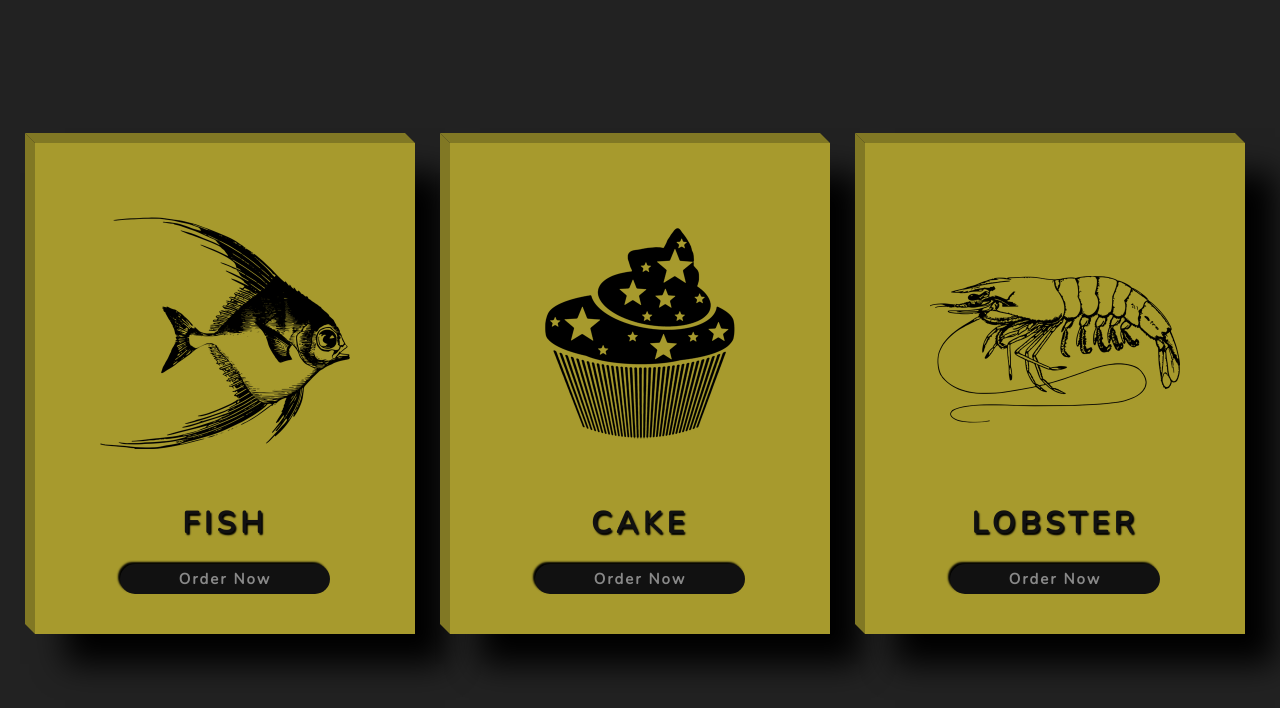
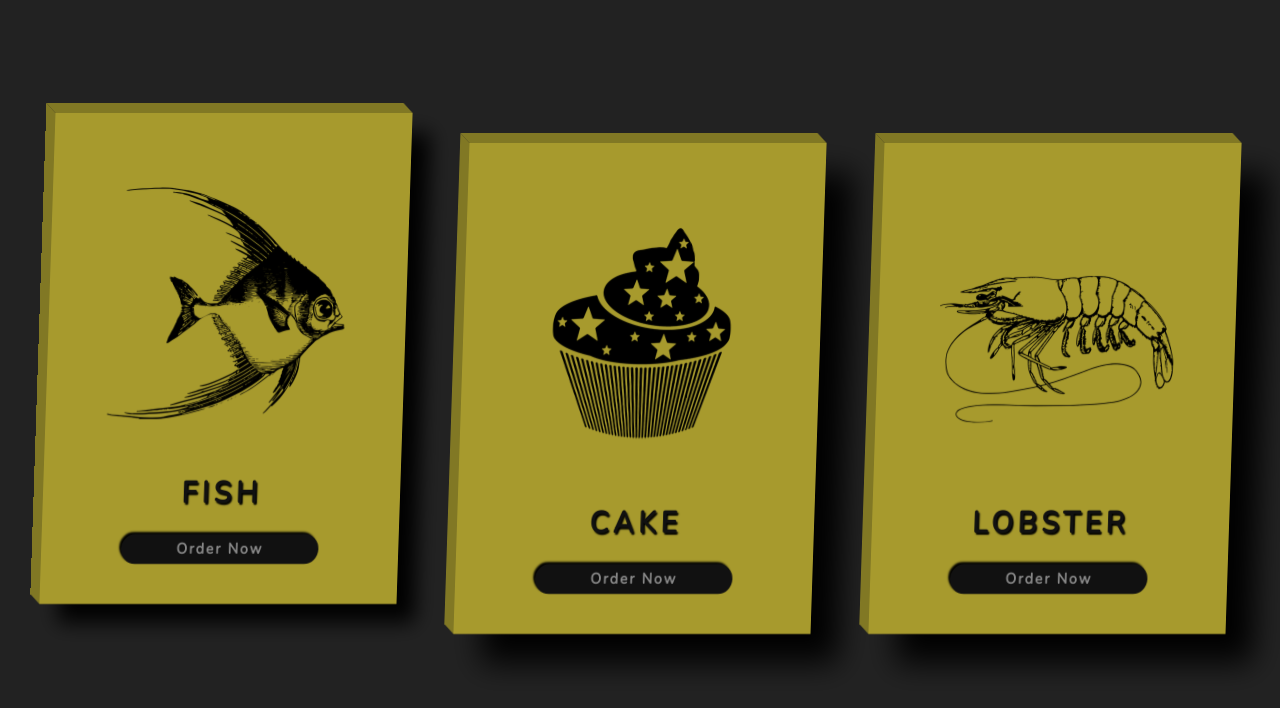
Before and after one commit to MoeinDeveloper92/FoodSelection, a plain HTML site: page index.html in a window 1280 px wide. In both pictures the pointer is over the element 225 px from the left and 1454 px from the top of the page. Shown: the part 1066-1774 px from the top of the page. Drawn offline with nearby package versions, Linux system fonts and the light colour scheme.

Commit message:
changing card style

```diff
--- a/css/style.css
+++ b/css/style.css
@@ -90,6 +90,13 @@ html {
     align-items: center;
     box-shadow: 3rem 3rem 3rem #000;
     position: relative;
+    transform: rotateY(20deg) skewX(-2deg);
+    transition: transfrom .5s, box-shadow.5s;
+}
+
+.card:hover {
+    transform: rotateY(20deg) skewX(-2deg) translateY(-3rem);
+    box-shadow: 2rem 2rem 2rem #000;
 }
 
 .card img {
```
